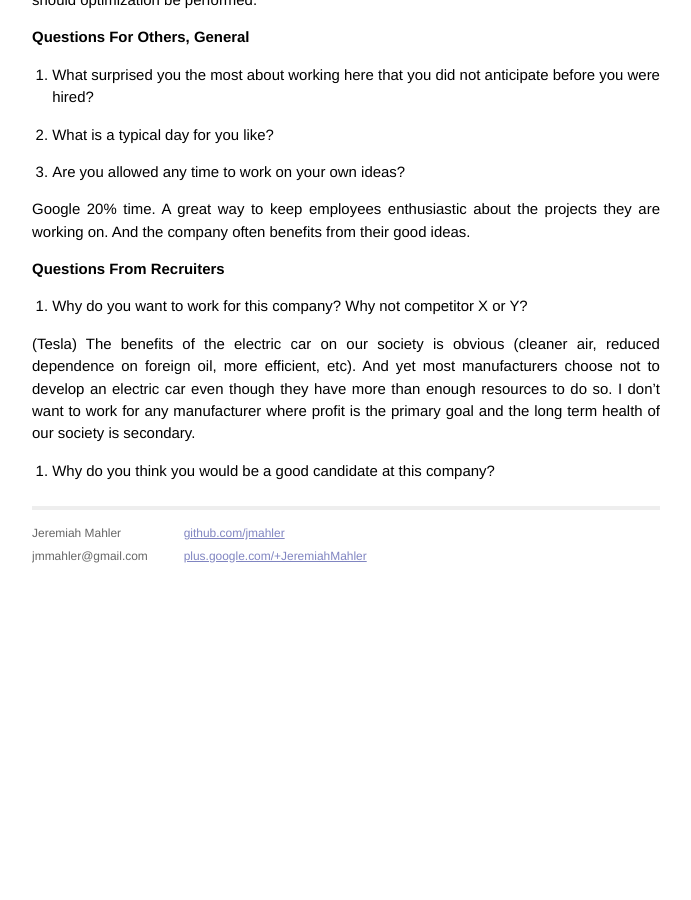
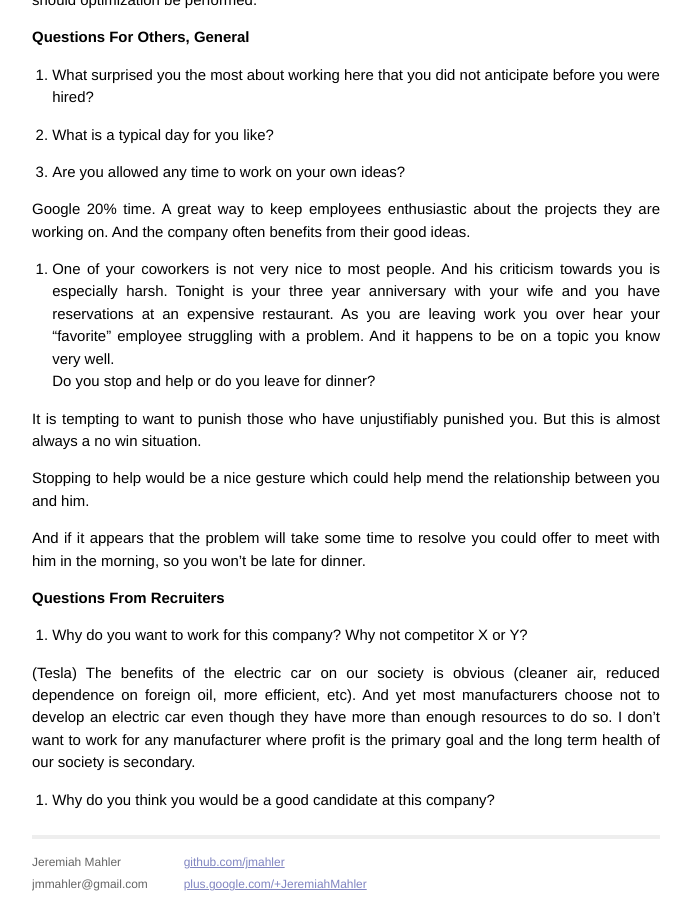
Before and after one commit to jmahler/jmahler.github.io, a Jekyll site: the page built from _posts/2014-02-22-interview_questions.md, in a window 1280 px wide and 900 px high, scrolled down 2604 px. Shown: the whole window, without its empty margins (294-985 px from the left). Built offline with Jekyll 4.4.1, drawn with Linux system fonts in a browser that asks for light colours; Markdown is read by kramdown in place of the engine named in the settings; before the commit the page ends 3183 px from its top, so only the background shows below that.

Commit message:
added question about response to unpleasant coworkers

```diff
--- a/_posts/2014-02-22-interview_questions.md
+++ b/_posts/2014-02-22-interview_questions.md
@@ -157,6 +157,23 @@ not anticipate before you were hired?
   about the projects they are working on.  And the company often
   benefits from their good ideas.
 
+1. One of your coworkers is not very nice to most people.
+And his criticism towards you is especially harsh.
+Tonight is your three year anniversary with your wife and you have
+reservations at an expensive restaurant.
+As you are leaving work you over hear your "favorite" employee struggling
+with a problem.  And it happens to be on a topic you know very well.<br>
+Do you stop and help or do you leave for dinner?
+
+  It is tempting to want to punish those who have unjustifiably punished you.
+  But this is almost always a no win situation.
+
+  Stopping to help would be a nice gesture which could help mend the
+  relationship between you and him.
+
+  And if it appears that the problem will take some time to resolve you could
+  offer to meet with him in the morning, so you won't be late for dinner.
+
 # Questions From Recruiters
 
 1. Why do you want to work for this company?  Why not competitor X or Y?
```
